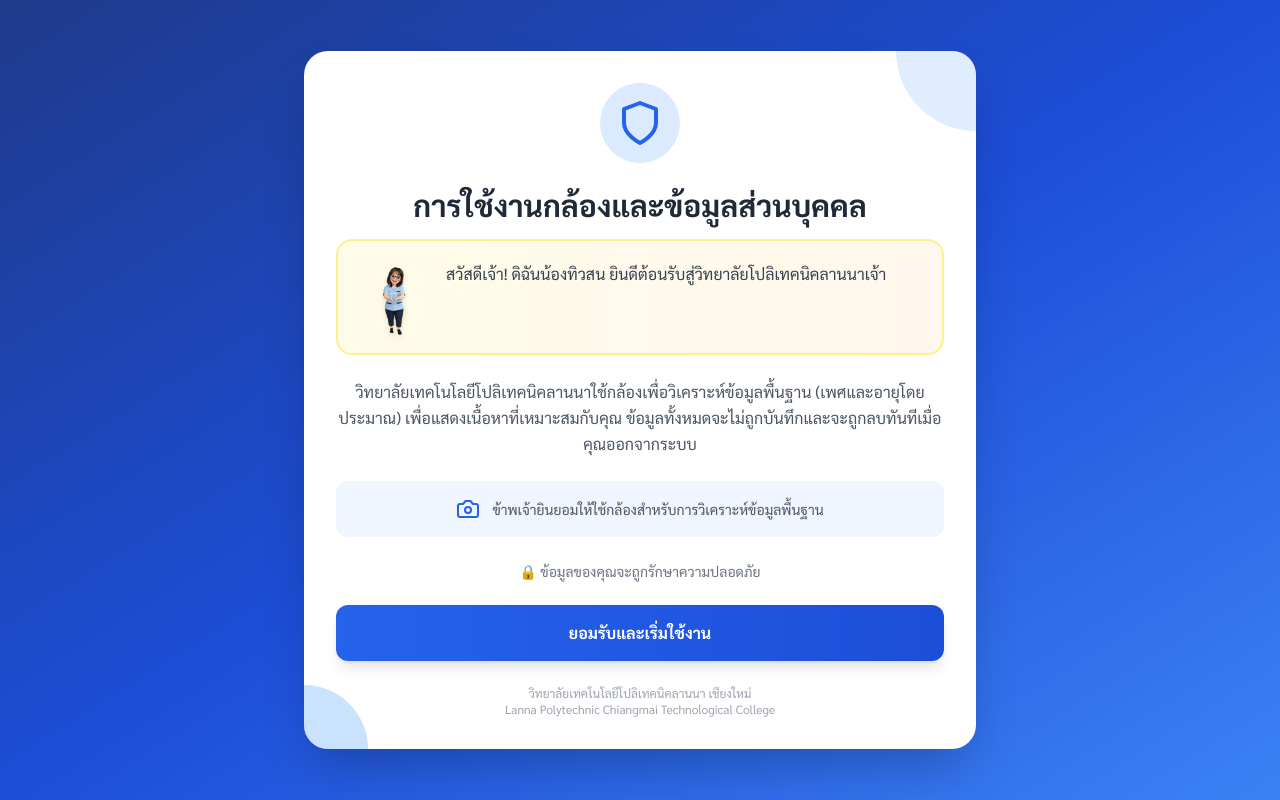
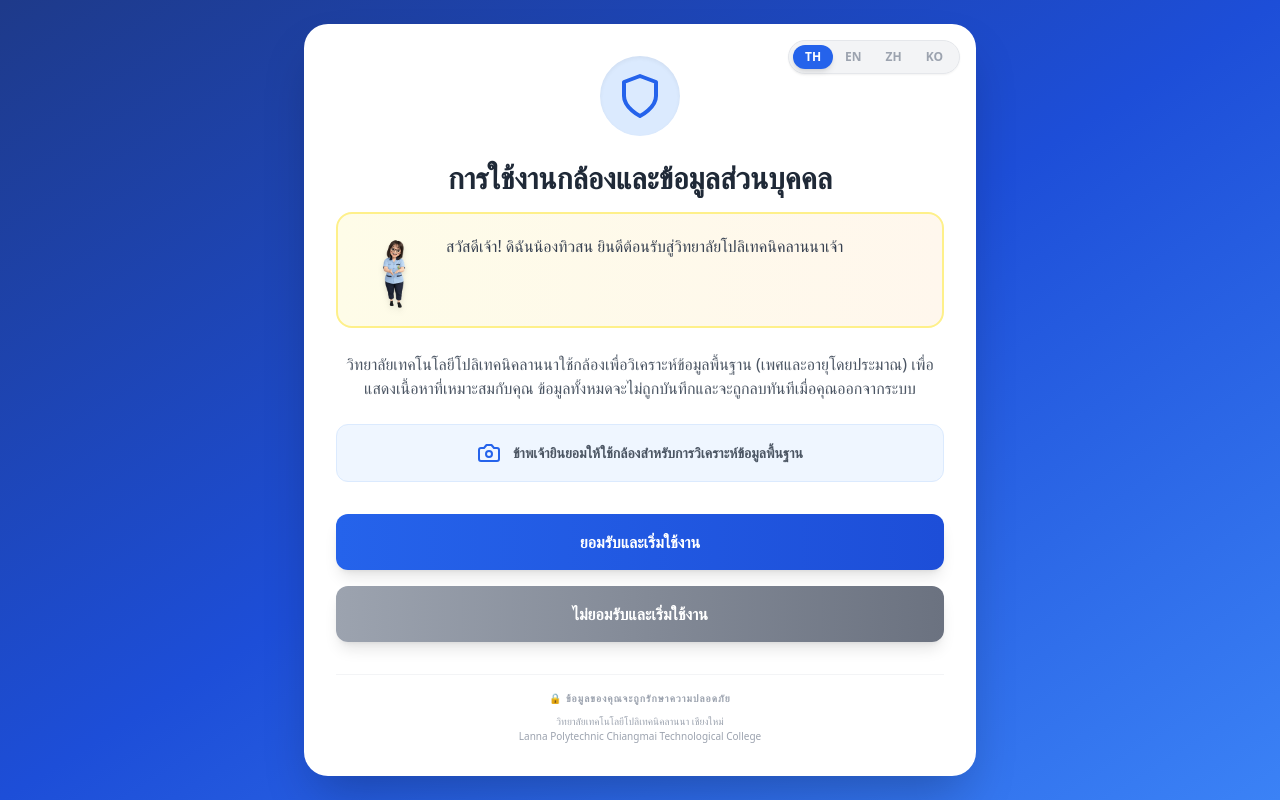
Before and after one commit to leeumz-x9/tiewson, a React (Create React App) app: page / in a window 1280 px wide. Built offline with nearby package versions, Linux system fonts and the light colour scheme.

Commit message:
pdpa no accept

```diff
--- a/src/App.js
+++ b/src/App.js
@@ -1,17 +1,16 @@
-// App.js
 import React, { useState, useEffect, useRef } from 'react';
-import { Camera } from 'lucide-react';
+import { Camera, Shield } from 'lucide-react'; // เพิ่ม Shield สำหรับหน้าปฏิเสธ
 import PDPAOverlay from './PDPAOverlay.js';
 import FullscreenNewsCarousel from './FullscreenNewsCarousel.js';
 import FaceAnalyzerPopup from './FaceAnalyzerPopup.js';
 import PersonalizedNewsView from './PersonalizedNewsView.js';
 import TiewSonAI from './TiewSonAI.js';
 import AdminCMS from './AdminCMS.js';
-// ⭐ เพิ่มบรรทัดนี้
 import HeatmapTracker from './HeatmapTracker.js';
 
 function App() {
   const [pdpaAccepted, setPdpaAccepted] = useState(false);
+  const [pdpaDeclined, setPdpaDeclined] = useState(false); // ⭐ เพิ่ม state สำหรับกรณีไม่ยอมรับ
   const [language, setLanguage] = useState('th');
   const [userProfile, setUserProfile] = useState(null);
   const [showFaceAnalyzer, setShowFaceAnalyzer] = useState(false);
@@ -28,13 +27,18 @@
       }
       return newCount;
     });
-
     if (window.logoTimer) clearTimeout(window.logoTimer);
     window.logoTimer = setTimeout(() => setLogoClickCount(0), 2000);
   };
 
   const handlePDPAAccept = () => {
     setPdpaAccepted(true);
+    setPdpaDeclined(false);
+  };
+
+  // ⭐ เพิ่มฟังก์ชันรองรับการกดไม่ยอมรับ
+  const handlePDPADecline = () => {
+    setPdpaDeclined(true);
   };
 
   const handleFaceDetected = () => {
@@ -58,7 +62,6 @@
         setShowAdmin(!showAdmin);
       }
     };
-
     window.addEventListener('keydown', handleKeyPress);
     return () => window.removeEventListener('keydown', handleKeyPress);
   }, [showAdmin]);
@@ -77,24 +80,51 @@
     );
   }
 
+  // ⭐ กรณีไม่ยอมรับ PDPA แสดงหน้าว่างๆ ที่สามารถย้อนกลับได้
+  if (pdpaDeclined) {
+    return (
+      <div className="h-screen w-screen flex flex-col items-center justify-center bg-slate-50 p-6 text-center">
+        <Shield className="w-16 h-16 text-gray-300 mb-4" />
+        <h2 className="text-xl font-bold text-gray-800 mb-2">
+          {language === 'th' ? 'การเข้าถึงถูกปฏิเสธ' : 'Access Denied'}
+        </h2>
+        <p className="text-gray-500 mb-6 max-w-sm text-sm">
+          {language === 'th'
+            ? 'ขออภัย ระบบจำเป็นต้องใช้กล้องเพื่อทำงาน หากท่านไม่ยอมรับเงื่อนไข ระบบไม่สามารถให้บริการได้'
+            : 'Sorry, the system cannot function without your consent to use basic data analysis.'}
+        </p>
+        <button
+          onClick={() => setPdpaDeclined(false)}
+          className="text-blue-600 font-bold hover:underline"
+        >
+          {language === 'th' ? 'กลับไปหน้ายอมรับ' : 'Go back to consent page'}
+        </button>
+      </div>
+    );
+  }
+
+  // ⭐ แสดงหน้า PDPAOverlay พร้อมส่ง props เพิ่มเติม
   if (!pdpaAccepted) {
-    return <PDPAOverlay onAccept={handlePDPAAccept} language={language} />;
+    return (
+      <PDPAOverlay
+        onAccept={handlePDPAAccept}
+        onDecline={handlePDPADecline}
+        language={language}
+        setLanguage={setLanguage}
+      />
+    );
   }
 
   return (
-    // ⭐ Wrap ทุกอย่างด้วย HeatmapTracker
     <HeatmapTracker enabled={true}>
       <div className="relative min-h-screen bg-gradient-to-br from-slate-50 via-blue-50 to-indigo-100 overflow-hidden">
-        {/* Decorative Background Elements */}
         <div className="absolute inset-0 overflow-hidden pointer-events-none">
           <div className="absolute top-0 right-0 w-96 h-96 bg-gradient-to-br from-blue-400/20 to-purple-400/20 rounded-full blur-3xl transform translate-x-1/3 -translate-y-1/3"></div>
           <div className="absolute bottom-0 left-0 w-96 h-96 bg-gradient-to-tr from-teal-400/20 to-blue-400/20 rounded-full blur-3xl transform -translate-x-1/3 translate-y-1/3"></div>
           <div className="absolute top-1/2 left-1/2 w-96 h-96 bg-gradient-to-br from-indigo-400/10 to-purple-400/10 rounded-full blur-3xl transform -translate-x-1/2 -translate-y-1/2"></div>
         </div>
 
-        {/* Content Wrapper */}
         <div className="relative z-10">
-          {/* Logo - วางไว้นอก component */}
           <div
             className="fixed top-8 left-8 z-50 cursor-pointer select-none"
             onClick={handleLogoClick}
@@ -106,7 +136,6 @@
             />
           </div>
 
-          {/* Language Selector - Professional Style */}
           <div className="fixed top-8 right-8 z-30 flex gap-2 bg-white/80 backdrop-blur-md p-2.5 rounded-2xl shadow-xl border border-white/50">
             {['th', 'en', 'zh', 'ko'].map(lang => (
               <button
@@ -123,7 +152,6 @@
             ))}
           </div>
 
-          {/* Main Content */}
           {mode === 'carousel' ? (
             <FullscreenNewsCarousel
               language={language}
@@ -137,7 +165,6 @@
             />
           )}
 
-          {/* Face Analyzer Popup */}
           {showFaceAnalyzer && (
             <FaceAnalyzerPopup
               onClose={() => setShowFaceAnalyzer(false)}
@@ -146,10 +173,8 @@
             />
           )}
 
-          {/* Tiew Son AI - Always floating */}
           <TiewSonAI language={language} onLanguageChange={setLanguage} />
 
-          {/* Trigger Button for Face Detection - Professional Style */}
           {mode === 'carousel' && (
             <button
               onClick={handleFaceDetected}
--- a/src/PDPAOverlay.js
+++ b/src/PDPAOverlay.js
@@ -1,14 +1,14 @@
-// PDPAOverlay.js
 import React from 'react';
 import { Shield, Camera } from 'lucide-react';
 
-const PDPAOverlay = ({ onAccept, language }) => {
+const PDPAOverlay = ({ onAccept, onDecline, language, setLanguage }) => {
   const content = {
     th: {
       title: 'การใช้งานกล้องและข้อมูลส่วนบุคคล',
       description: 'วิทยาลัยเทคโนโลยีโปลิเทคนิคลานนาใช้กล้องเพื่อวิเคราะห์ข้อมูลพื้นฐาน (เพศและอายุโดยประมาณ) เพื่อแสดงเนื้อหาที่เหมาะสมกับคุณ ข้อมูลทั้งหมดจะไม่ถูกบันทึกและจะถูกลบทันทีเมื่อคุณออกจากระบบ',
       consent: 'ข้าพเจ้ายินยอมให้ใช้กล้องสำหรับการวิเคราะห์ข้อมูลพื้นฐาน',
       accept: 'ยอมรับและเริ่มใช้งาน',
+      decline: 'ไม่ยอมรับและเริ่มใช้งาน',
       privacy: '🔒 ข้อมูลของคุณจะถูกรักษาความปลอดภัย',
       mascot: 'สวัสดีเจ้า! ดิฉันน้องทิวสน ยินดีต้อนรับสู่วิทยาลัยโปลิเทคนิคลานนาเจ้า'
     },
@@ -17,6 +17,7 @@
       description: 'Lanna Polytechnic College uses camera to analyze basic information (gender and approximate age) to display appropriate content. All data will not be recorded and will be deleted immediately when you leave.',
       consent: 'I consent to the use of camera for basic data analysis',
       accept: 'Accept and Start',
+      decline: 'Decline and Start',
       privacy: '🔒 Your data will be kept secure',
       mascot: 'Hello! I\'m Tiew Son, welcome to Lanna Polytechnic College!'
     },
@@ -25,6 +26,7 @@
       description: '兰纳理工学院使用摄像头分析基本信息（性别和大致年龄）以显示适当的内容。所有数据不会被记录，当您离开时将立即删除。',
       consent: '我同意使用摄像头进行基本数据分析',
       accept: '接受并开始',
+      decline: '拒绝并开始',
       privacy: '🔒 您的数据将得到安全保护',
       mascot: '你好！我是小松鼠，欢迎来到兰纳理工学院！'
     },
@@ -33,6 +35,7 @@
       description: '란나 폴리테크닉 대학은 적절한 콘텐츠를 표시하기 위해 기본 정보(성별 및 대략적인 나이)를 분석하는 카메라를 사용합니다. 모든 데이터는 기록되지 않으며 종료 시 즉시 삭제됩니다.',
       consent: '기본 데이터 분석을 위한 카메라 사용에 동의합니다',
       accept: '수락 및 시작',
+      decline: '거절 및 시작',
       privacy: '🔒 귀하의 데이터는 안전하게 보호됩니다',
       mascot: '안녕하세요! 저는 띠우손입니다. 란나 폴리테크닉 대학에 오신 것을 환영합니다!'
     }
@@ -41,69 +44,69 @@
   const t = content[language] || content.th;
 
   return (
-    <div className="fixed inset-0 bg-gradient-to-br from-blue-900 via-blue-700 to-blue-500 flex items-center justify-center z-50 p-6">
-      <div className="bg-white rounded-3xl shadow-2xl max-w-2xl w-full p-8 relative overflow-hidden">
-        {/* Decorative Elements */}
-        <div className="absolute top-0 right-0 w-40 h-40 bg-blue-200 rounded-full -mr-20 -mt-20 opacity-50"></div>
-        <div className="absolute bottom-0 left-0 w-32 h-32 bg-blue-300 rounded-full -ml-16 -mb-16 opacity-50"></div>
+    <div className="fixed inset-0 bg-gradient-to-br from-blue-900 via-blue-700 to-blue-500 flex items-center justify-center z-[9999] p-6 font-sans">
+      <div className="bg-white rounded-3xl shadow-2xl max-w-2xl w-full p-8 relative overflow-hidden text-center">
 
-        {/* Content */}
+        {/* Language Selector */}
+        <div className="absolute top-4 right-4 z-20 flex bg-gray-100 rounded-full p-1 border border-gray-200 shadow-sm">
+          {['th', 'en', 'zh', 'ko'].map((lang) => (
+            <button
+              key={lang}
+              onClick={() => setLanguage(lang)}
+              className={`px-3 py-1 rounded-full text-xs font-bold transition-all duration-200 ${
+                language === lang ? 'bg-blue-600 text-white shadow-md' : 'text-gray-400 hover:text-gray-600'
+              }`}
+            >
+              {lang.toUpperCase()}
+            </button>
+          ))}
+        </div>
+
         <div className="relative z-10">
-          {/* Header */}
           <div className="flex items-center justify-center mb-6">
-            <div className="bg-blue-100 p-4 rounded-full">
+            <div className="bg-blue-100 p-4 rounded-full shadow-inner">
               <Shield className="w-12 h-12 text-blue-600" />
             </div>
           </div>
 
-          <h2 className="text-3xl font-bold text-center text-gray-800 mb-4">
-            {t.title}
-          </h2>
+          <h2 className="text-2xl md:text-3xl font-bold text-gray-800 mb-4">{t.title}</h2>
 
-          {/* Mascot Message */}
-          <div className="bg-gradient-to-r from-yellow-50 to-orange-50 rounded-2xl p-4 mb-6 border-2 border-yellow-200">
+          <div className="bg-gradient-to-r from-yellow-50 to-orange-50 rounded-2xl p-4 mb-6 border-2 border-yellow-200 text-left">
             <div className="flex items-start gap-3">
-              {/*<div className="text-4xl">🐿️</div>*/}
-              <div className="flex-shrink-0">
-                <img
-                  src="/tiewson.png"
-                  alt="Lanna Poly Logo"
-                  className="w-20 h-20 object-contain drop-shadow-md"
-                /></div>
-              <p className="text-gray-700 leading-relaxed pt-1">
-                {t.mascot}
-              </p>
+              <img src="/tiewson.png" alt="Mascot" className="w-16 h-16 md:w-20 md:h-20 object-contain drop-shadow-md flex-shrink-0" />
+              <p className="text-gray-700 leading-relaxed pt-1 text-sm md:text-base font-medium">{t.mascot}</p>
             </div>
           </div>
 
-          {/* Description */}
-          <p className="text-gray-600 text-center mb-6 leading-relaxed">
-            {t.description}
-          </p>
+          <p className="text-gray-600 mb-6 leading-relaxed text-sm md:text-base">{t.description}</p>
 
-          {/* Camera Icon */}
-          <div className="flex items-center justify-center gap-3 mb-6 p-4 bg-blue-50 rounded-xl">
+          <div className="flex items-center justify-center gap-3 mb-8 p-4 bg-blue-50 rounded-xl border border-blue-100">
             <Camera className="w-6 h-6 text-blue-600" />
-            <span className="text-sm text-gray-600">{t.consent}</span>
+            <span className="text-sm text-gray-600 font-bold">{t.consent}</span>
           </div>
 
-          {/* Privacy Notice */}
-          <div className="text-center mb-6">
-            <p className="text-sm text-gray-500">{t.privacy}</p>
+          {/* ปุ่มที่มีขนาดและเอฟเฟกต์เท่ากันเป๊ะ */}
+          <div className="flex flex-col gap-4">
+            {/* ปุ่มยอมรับ */}
+            <button
+              onClick={onAccept}
+              className="w-full bg-gradient-to-r from-blue-600 to-blue-700 hover:from-blue-700 hover:to-blue-800 text-white font-bold py-4 px-6 rounded-xl transition-all duration-300 transform hover:scale-[1.02] shadow-lg hover:shadow-blue-500/30 active:scale-95"
+            >
+              {t.accept}
+            </button>
+
+            {/* ปุ่มไม่ยอมรับ - ขนาดเท่ากัน เอฟเฟกต์เหมือนกัน ต่างแค่สี */}
+            <button
+              onClick={onDecline}
+              className="w-full bg-gradient-to-r from-gray-400 to-gray-500 hover:from-gray-500 hover:to-gray-600 text-white font-bold py-4 px-6 rounded-xl transition-all duration-300 transform hover:scale-[1.02] shadow-lg hover:shadow-gray-400/30 active:scale-95"
+            >
+              {t.decline}
+            </button>
           </div>
 
-          {/* Accept Button */}
-          <button
-            onClick={onAccept}
-            className="w-full bg-gradient-to-r from-blue-600 to-blue-700 hover:from-blue-700 hover:to-blue-800 text-white font-bold py-4 px-6 rounded-xl transition-all duration-300 transform hover:scale-105 shadow-lg hover:shadow-xl"
-          >
-            {t.accept}
-          </button>
-
-          {/* Footer */}
-          <div className="mt-6 text-center text-xs text-gray-400">
-            วิทยาลัยเทคโนโลยีโปลิเทคนิคลานนา เชียงใหม่
-            <br />
+          <div className="mt-8 text-[10px] text-gray-400 border-t border-gray-100 pt-4">
+            <p className="font-bold uppercase tracking-widest mb-2">{t.privacy}</p>
+            วิทยาลัยเทคโนโลยีโปลิเทคนิคลานนา เชียงใหม่ <br />
             Lanna Polytechnic Chiangmai Technological College
           </div>
         </div>
```
Also changed, not shown: 12 other files (tests, documents, lock files or other folders).
